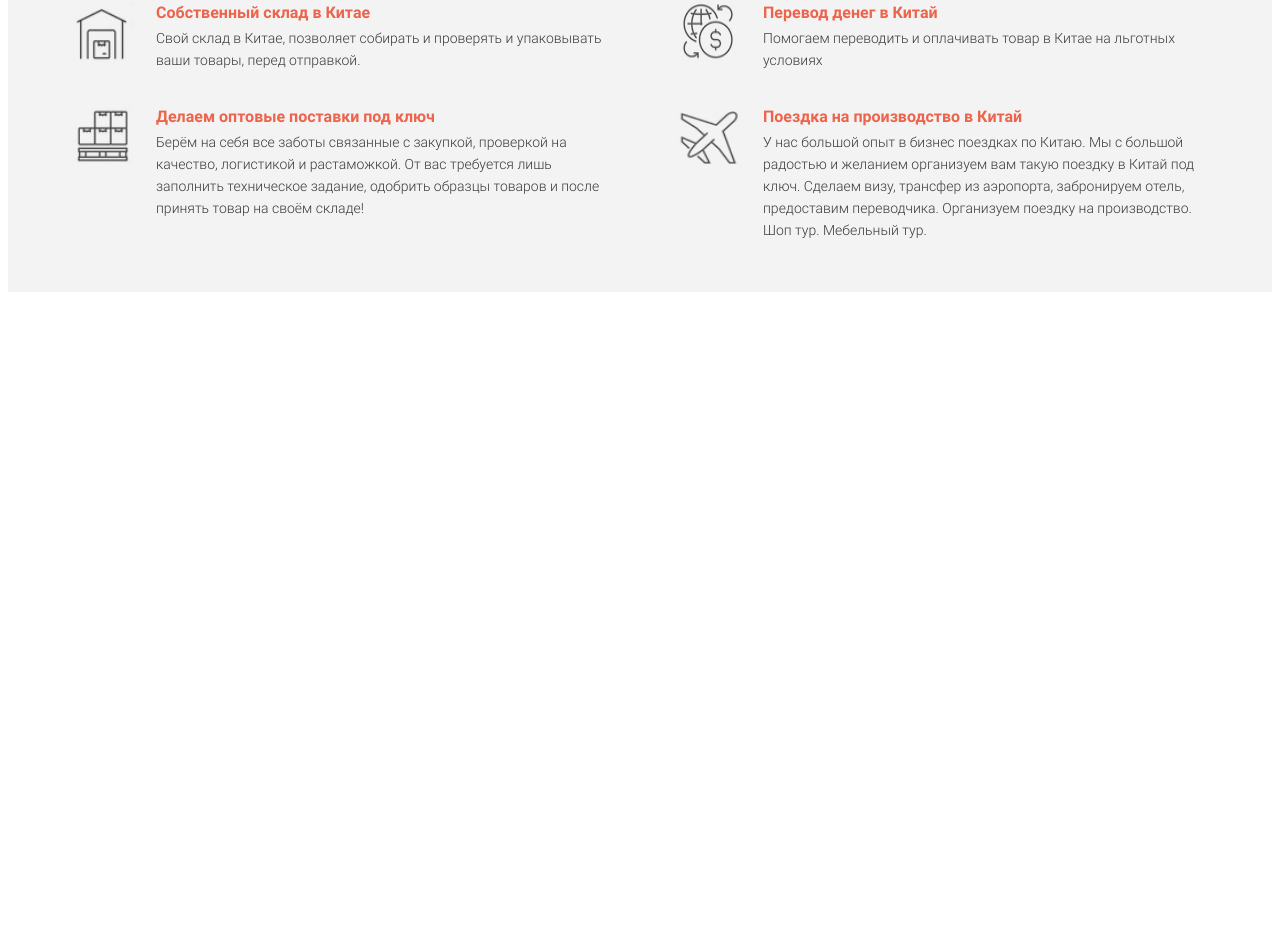
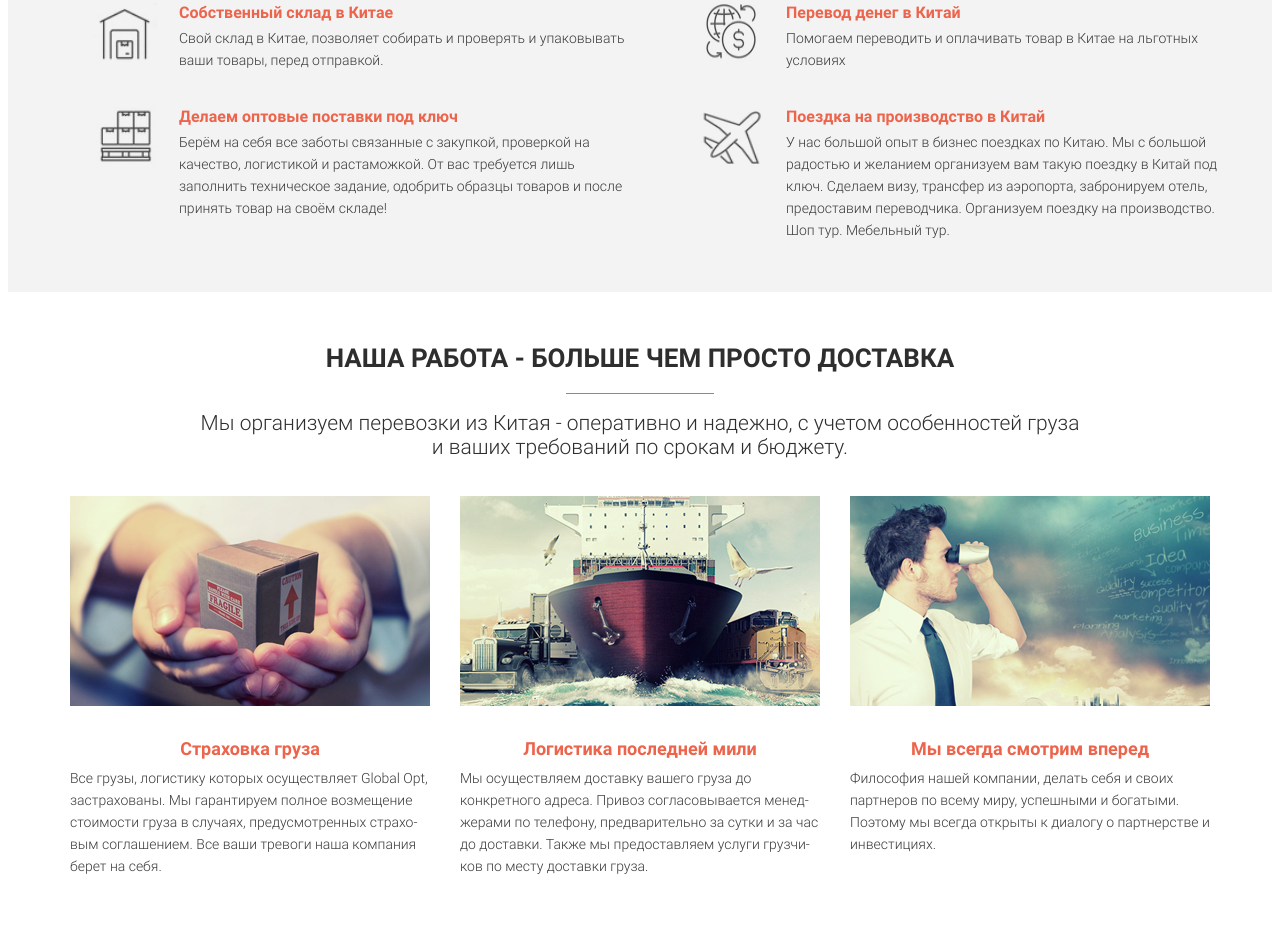
Before and after one commit to margokhromtsova1/GloboOpt, a website: page src/index.html in a window 1280 px wide. Shown: the part 1117-2054 px from the top of the page. Before the commit the page ends 1417 px from the top, so only its background shows below. Drawn offline with Linux system fonts and the light colour scheme.

Commit message:
Block Job finished

```diff
--- a/src/index.html
+++ b/src/index.html
@@ -141,5 +141,32 @@
         </div>
     </section>
 
+    <section class="job">
+        <div class="container">
+            <h2 class="title title__job">Наша работа - больше чем просто доставка</h2>
+            <hr class="line">
+            <div class="description">Мы организуем перевозки из Китая - оперативно и надежно, с учетом особенностей груза
+                и ваших требований по срокам и бюджету.</div>
+            <div class="job__wrapper">
+                <div class="job__item">
+                    <img src="img/box.jpg" alt="1" class="job__img">
+                    <div class="job__subheader">Страховка груза</div>
+                    <div class="job__text">Все грузы, логистику которых осуществляет Global Opt, застрахованы. Мы гарантируем полное возмещение стоимости груза в случаях, предусмотренных страхо- вым соглашением. Все ваши тревоги наша компания берет на себя.</div>
+                </div>
+                <div class="job__item">
+                    <img src="img/shep.jpg" alt="2" class="job__img">
+                    <div class="job__subheader">Логистика последней мили</div>
+                    <div class="job__text">Мы осуществляем доставку вашего груза до конкретного адреса. Привоз согласовывается менед- жерами по телефону, предварительно за сутки и за час до доставки. Также мы предоставляем услуги грузчи- ков по месту доставки груза.</div>
+                </div>
+                <div class="job__item">
+                    <img src="img/men.jpg" alt="3" class="job__img">
+                    <div class="job__subheader">Мы всегда смотрим вперед</div>
+                    <div class="job__text">Философия нашей компании, делать себя и своих партнеров по всему миру, успешными и богатыми. Поэтому мы всегда открыты к диалогу о партнерстве и инвестициях. </div>
+                </div>
+            </div>
+        </div>
+
+    </section>
+
 </body>
 </html>
--- /dev/null
+++ b/src/sass/blocks/_description.scss
@@ -0,0 +1,11 @@
+.description {
+    display: block;
+    margin: 0 auto;
+    text-align: center;
+    max-width: 879px;
+    margin-top: 17px;
+    color: #2e2e2e;
+    font-size: 21px;
+    font-weight: 300;
+    line-height: 24px;
+}
--- /dev/null
+++ b/src/sass/blocks/_job.scss
@@ -0,0 +1,29 @@
+.job {
+    max-height: 619px;
+    padding: 51px 0 57px 0;
+    &__wrapper {
+        margin-top: 37px;
+        display: flex;
+        justify-content: space-between;
+    }
+    &__item {
+        max-width: 360px;
+    }
+    &__img {
+        width: 100%;
+    }
+    &__subheader {
+        margin-top: 28px;
+        text-align: center;
+        color: $main_color;
+        font-size: 18px;
+        font-weight: 700;
+    }
+    &__text {
+        margin-top: 8px;
+        color: #3a3a3a;
+        font-size: 14px;
+        font-weight: 300;
+        line-height: 22px;
+    }
+}
--- /dev/null
+++ b/src/sass/blocks/_line.scss
@@ -0,0 +1,7 @@
+.line {
+    margin-top: 20px;
+    width: 148px;
+    height: 1px;
+    background-color: $main_color;
+    border: none;
+}
--- a/src/sass/blocks/_plus.scss
+++ b/src/sass/blocks/_plus.scss
@@ -1,5 +1,5 @@
 .plus {
-    padding: 58px 0 15px 0;
+    padding: 58px 4px 15px 50px;
     max-height: 590;
     background-color: #f3f3f3;
     &__wrapper {
--- a/src/sass/blocks/_promo.scss
+++ b/src/sass/blocks/_promo.scss
@@ -56,7 +56,7 @@
 .promo {
     min-height: 680px;
     padding: 23px 0 82px 0;
-    background: url(../../img/main_bg.jpg) center center/cover no-repeat;
+    background: url(../img/main_bg.jpg) center center/cover no-repeat;
     &__header {
         margin-top: 9px;
         text-align: center;
--- a/src/sass/style.scss
+++ b/src/sass/style.scss
@@ -12,3 +12,6 @@
 @import 'blocks/buttons';
 @import 'blocks/title';
 @import 'blocks/plus';
+@import 'blocks/job';
+@import 'blocks/line';
+@import 'blocks/description';
```
Also changed, not shown: dist/index.html, src/css/style.min.css.
